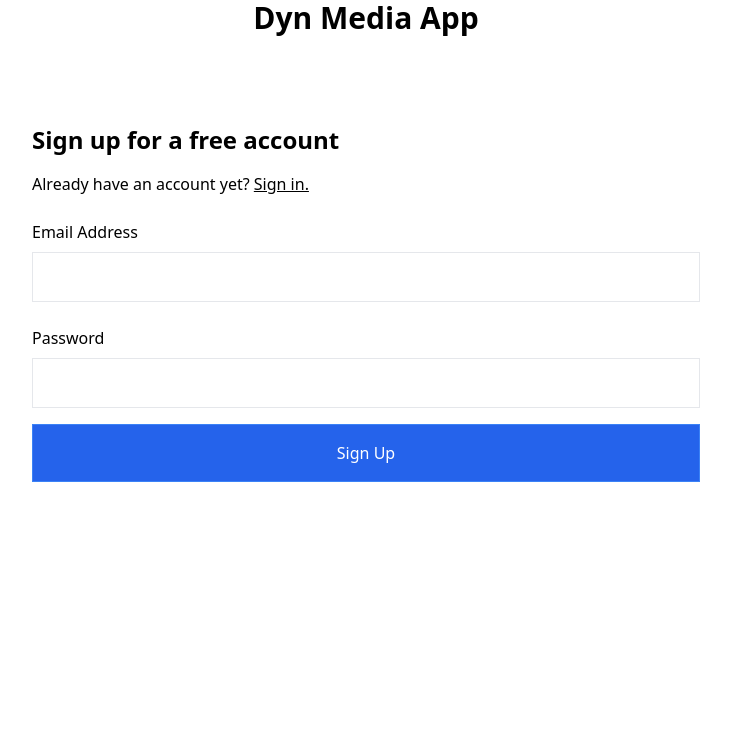
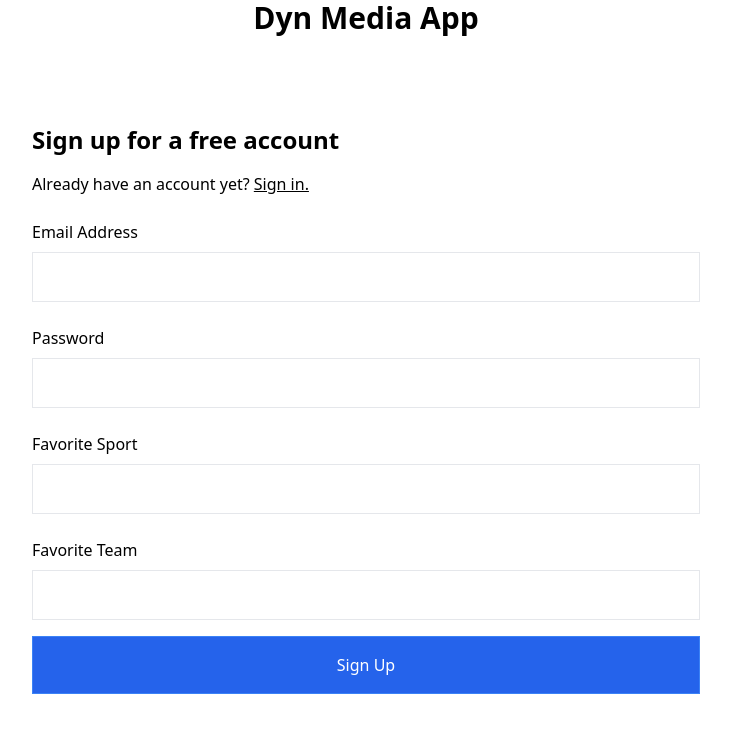
Before and after one commit to serhatcann/dyn-app, a React (Vite) app: page /signup in a window 1280 px wide. Shown: the top 732 px of the page, without its empty margins (274-1005 px from the left). Built offline with nearby package versions, Linux system fonts and the light colour scheme; no server answers.

Commit message:
auth context and sign up implemented

```diff
--- a/src/App.tsx
+++ b/src/App.tsx
@@ -1,4 +1,5 @@
 import { Route, Routes } from 'react-router-dom';
+import { AuthProvider } from './context/AuthContext';
 import Home from './pages/Home';
 import SignIn from './pages/SignIn';
 import SignUp from './pages/SignUp';
@@ -7,11 +8,13 @@ function App() {
 	return (
 		<div>
 			<h1 className='text-center text-3xl font-bold'>Dyn Media App</h1>
-			<Routes>
-				<Route path='/' element={<SignIn />} />
-				<Route path='/signup' element={<SignUp />} />
-				<Route path='/home' element={<Home />} />
-			</Routes>
+			<AuthProvider>
+				<Routes>
+					<Route path='/' element={<SignIn />} />
+					<Route path='/signup' element={<SignUp />} />
+					<Route path='/home' element={<Home />} />
+				</Routes>
+			</AuthProvider>
 		</div>
 	);
 }
--- /dev/null
+++ b/src/context/AuthContext.tsx
@@ -0,0 +1,37 @@
+import { createContext, useContext } from 'react';
+import {
+	createUserWithEmailAndPassword,
+	signInWithEmailAndPassword,
+	signOut,
+	onAuthStateChanged,
+	UserCredential,
+} from 'firebase/auth';
+import { auth } from '../library/firebase';
+
+type UserCtx = {
+	registerUser: (user: User) => Promise<UserCredential>;
+};
+
+const userCtx: UserCtx = {} as UserCtx;
+
+const UserContext = createContext(userCtx);
+
+type AuthProviderProps = {
+	children?: React.ReactNode;
+};
+
+export const AuthProvider = ({ children }: AuthProviderProps) => {
+	const registerUser = (user: User) => {
+		return createUserWithEmailAndPassword(auth, user.email, user.password);
+	};
+
+	return (
+		<UserContext.Provider value={{ registerUser }}>
+			{children}
+		</UserContext.Provider>
+	);
+};
+
+export const UserAuth = () => {
+	return useContext(UserContext);
+};
--- a/src/library/firebase.ts
+++ b/src/library/firebase.ts
@@ -13,6 +13,7 @@ const firebaseConfig = {
 	appId: import.meta.env.VITE_REACT_APP_FIREBASE_APP_ID,
 };
 const firebaseApp = initializeApp(firebaseConfig);
+const auth = getAuth(firebaseApp);
+const firestore = getFirestore(firebaseApp);
 
-export const firestore = getFirestore(firebaseApp);
-export const auth = getAuth(firebaseApp);
+export { auth, firestore };
--- a/src/pages/SignUp.tsx
+++ b/src/pages/SignUp.tsx
@@ -1,6 +1,24 @@
+import { useState } from 'react';
 import { Link } from 'react-router-dom';
+import { UserAuth } from '../context/AuthContext';
 
 const SignUp = () => {
+	const [email, setEmail] = useState('');
+	const [password, setPassword] = useState('');
+	const [favSport, setFavSport] = useState('');
+	const [favTeam, setFavTeam] = useState('');
+
+	const { registerUser } = UserAuth();
+
+	const handleSubmit = async (e: any) => {
+		e.preventDefault();
+		registerUser({ email, password });
+		try {
+		} catch (error: any) {
+			console.log(error);
+		}
+	};
+
 	return (
 		<div className='max-w-[700px] mx-auto my-16 p-4'>
 			<div>
@@ -12,14 +30,42 @@ const SignUp = () => {
 					</Link>
 				</p>
 			</div>
-			<form>
+			<form onSubmit={handleSubmit}>
 				<div className='flex flex-col py-2'>
 					<label className='py-2 font-medium'>Email Address</label>
-					<input className='border p-3' type='email' />
+					<input
+						className='border p-3'
+						type='email'
+						value={email}
+						onChange={(e) => setEmail(e.target.value)}
+					/>
 				</div>
 				<div className='flex flex-col py-2'>
 					<label className='py-2 font-medium'>Password</label>
-					<input className='border p-3' type='password' />
+					<input
+						className='border p-3'
+						type='password'
+						value={password}
+						onChange={(e) => setPassword(e.target.value)}
+					/>
+				</div>
+				<div className='flex flex-col py-2'>
+					<label className='py-2 font-medium'>Favorite Sport</label>
+					<input
+						className='border p-3'
+						type='text'
+						value={favSport}
+						onChange={(e) => setFavSport(e.target.value)}
+					/>
+				</div>
+				<div className='flex flex-col py-2'>
+					<label className='py-2 font-medium'>Favorite Team</label>
+					<input
+						className='border p-3'
+						type='text'
+						value={favTeam}
+						onChange={(e) => setFavTeam(e.target.value)}
+					/>
 				</div>
 				<button className='border border-blue-500 bg-blue-600 hover:bg-blue-500 w-full p-4 my-2 text-white'>
 					Sign Up
--- /dev/null
+++ b/src/types.d.ts
@@ -0,0 +1,6 @@
+type User = {
+	email: string;
+	password: string;
+	favoriteSport?: string;
+	favoriteTeam?: string;
+};
```
